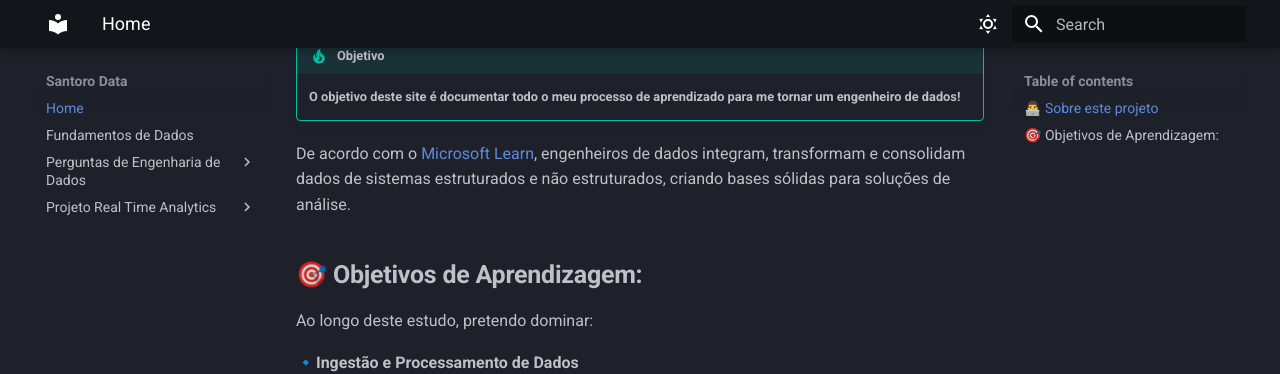
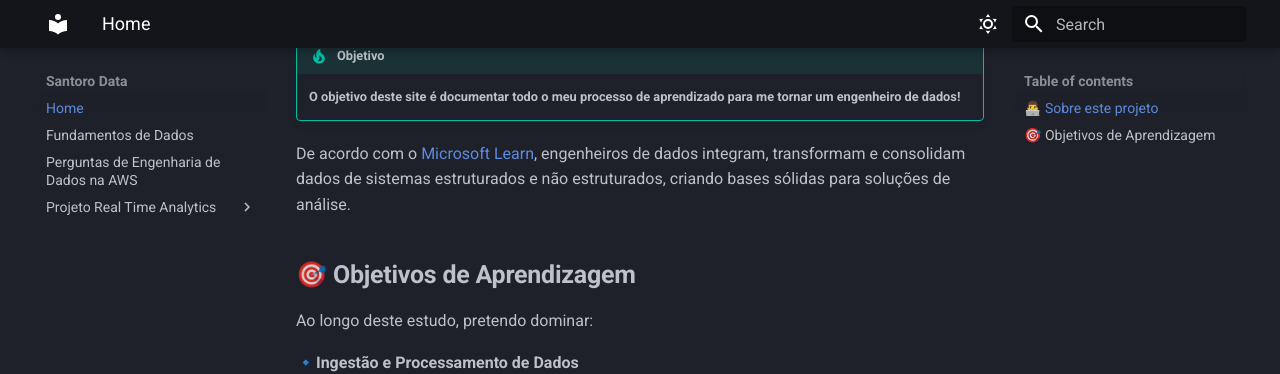
Before and after one commit to Vinicius-Santoro/santoro-data-lab, an MkDocs documentation site: the page built from docs/index.md, in a window 1280 px wide and 900 px high, scrolled down 332 px. Shown: the top 374 px of the window. Built offline with MkDocs 1.6.1 and Material for MkDocs 9.7.7, drawn with Linux system fonts in a browser that asks for light colours.

```diff
--- a/docs/index.md
+++ b/docs/index.md
@@ -10,7 +10,7 @@ Até o final de 2024, atuei em uma squad de negócios, focado em análise de dad
 
 De acordo com o [Microsoft Learn](https://learn.microsoft.com/pt-br/training/career-paths/data-engineer), engenheiros de dados integram, transformam e consolidam dados de sistemas estruturados e não estruturados, criando bases sólidas para soluções de análise.
 
-## **🎯 Objetivos de Aprendizagem:**
+## **🎯 Objetivos de Aprendizagem**
 
 Ao longo deste estudo, pretendo dominar:
 
```
Also changed, not shown: docs/01-perguntas-de-eng-dados-aws.md (renamed from docs/Perguntas de Engenharia de Dados/01-Perguntas.md).
